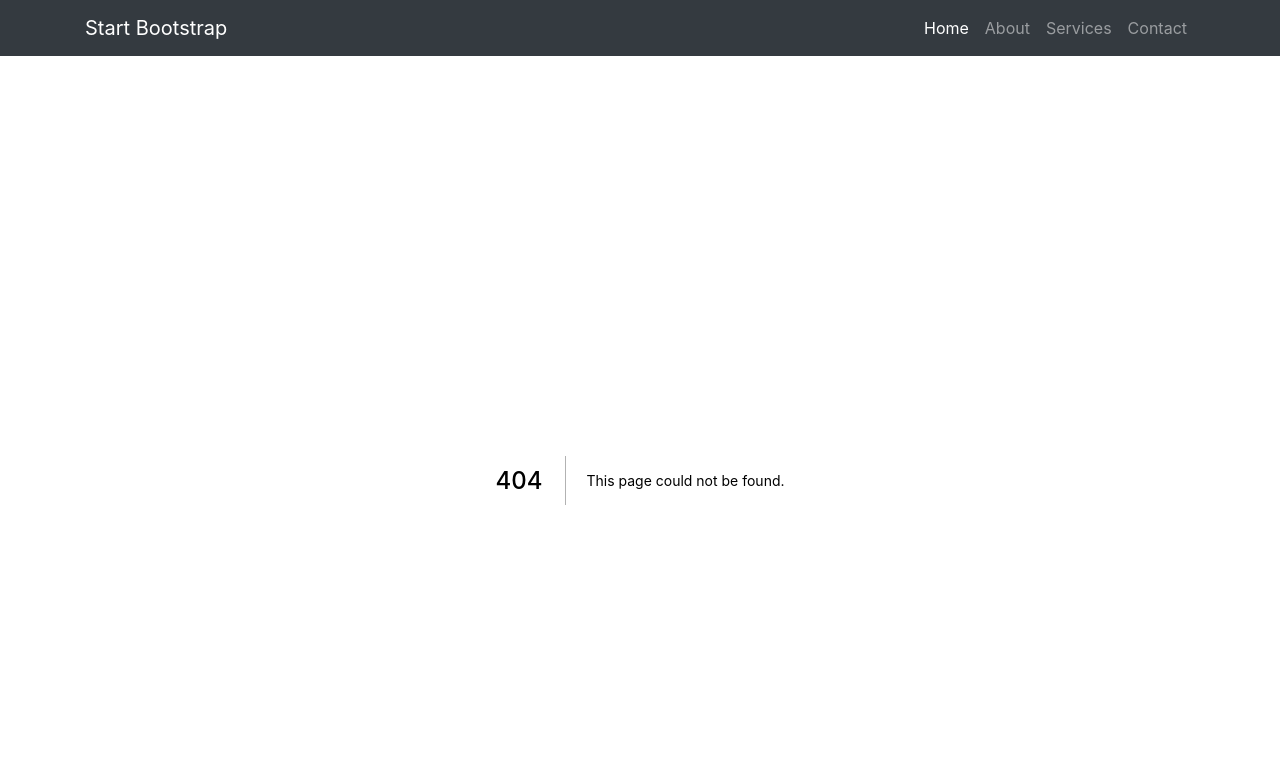
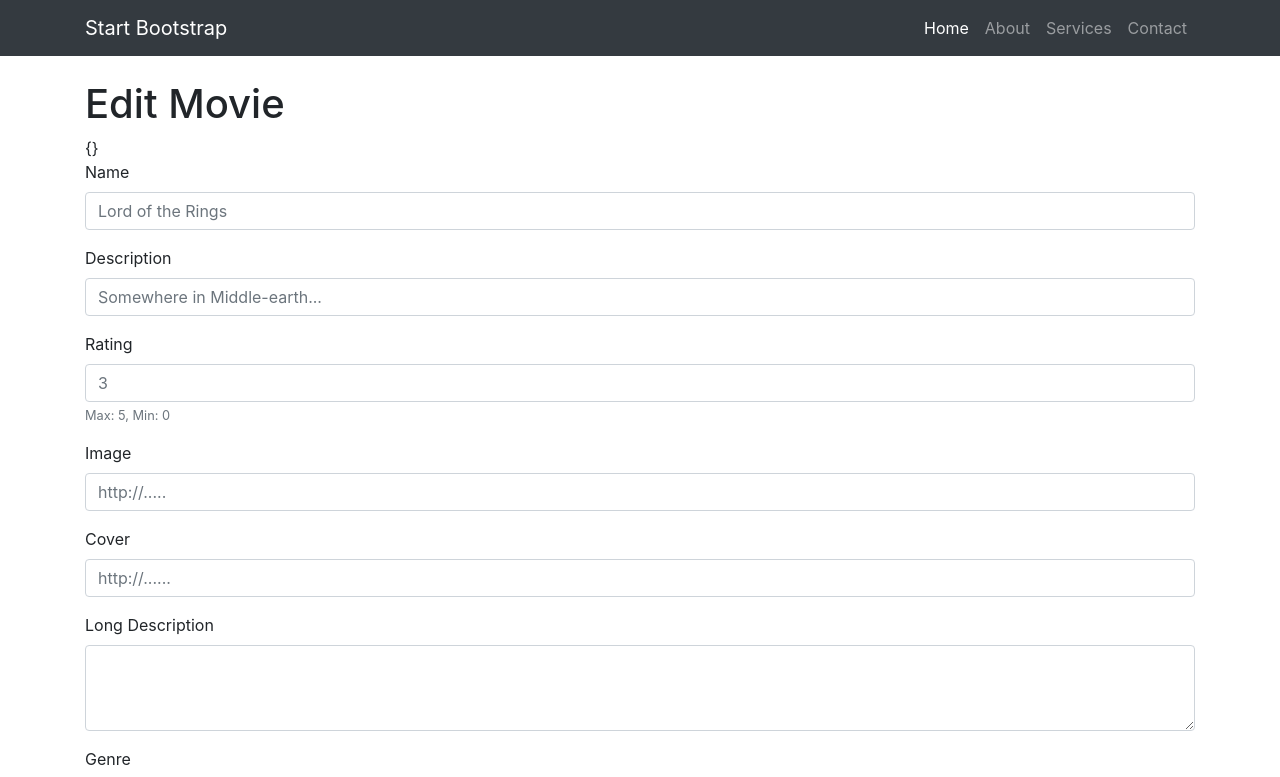
Before and after one commit to najihmld/next-movie-app, a Next.js app: page /movies/1/edit in a window 1280 px wide. Before the commit this address had no page. Shown: the top 777 px of the page. Built offline with nearby package versions, Linux system fonts and the light colour scheme; no server answers.

Commit message:
edit page for movie

```diff
--- /dev/null
+++ b/pages/movies/[id]/edit.js
@@ -0,0 +1,33 @@
+import React from 'react'
+import MovieCreateForm from '../../../components/movieCreateForm'
+import { getMovieById } from '../../../actions'
+
+class EditMovie extends React.Component {
+
+  static getInitialProps({query}) {
+    return {query}
+  }
+
+  state = {
+    movie: {}
+  }
+
+  componentDidMount() {
+    const { id } = this.props.query
+    getMovieById(id).then(movie => {
+      this.setState({movie})
+    })
+  }
+
+  render() {
+    return (
+      <div className="container">
+        <h1>Edit Movie</h1>
+        { JSON.stringify(this.state.movie) }
+        <MovieCreateForm />
+      </div>
+    )
+  }
+}
+
+export default EditMovie
--- a/pages/movies/[id].js
+++ b/pages/movies/[id]/index.js
@@ -1,5 +1,5 @@
 import { useRouter } from 'next/router'
-import { getMovieById, deleteMovie } from '../../actions'
+import { getMovieById, deleteMovie } from '../../../actions'
 
 const Movie = (props) => {
   const router = useRouter()
```
